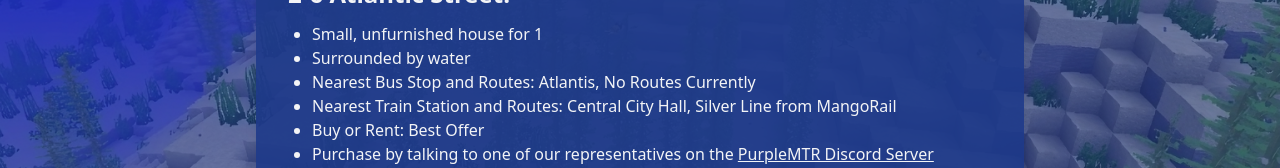
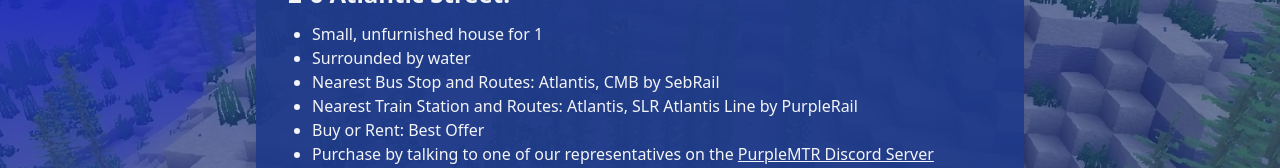
Before and after one commit to AwesomeKalin/pufferfishtranswebsite, a SvelteKit app: page /real-estate in a window 1280 px wide. Shown: the part 438-606 px from the top of the page. Built offline with nearby package versions, Linux system fonts and the light colour scheme.

Commit message:
Update some info

```diff
--- a/src/routes/+page.svelte
+++ b/src/routes/+page.svelte
@@ -9,7 +9,7 @@
 		<span class="font-bold">Server Info:</span> PurpleMTR is a Minecraft server utilizing the MTR
 		(Minecraft Transit Railway) mod along with various other mods to enhance your transportation and
 		building experience!
-		<a href="https://discord.gg/Be72D8EVd8" class="underline"
+		<a href="https://discord.gg/mEzTNkFBjA" class="underline"
 			>Join the official discord server today!</a
 		>
 	</p>
--- a/src/routes/about/+page.svelte
+++ b/src/routes/about/+page.svelte
@@ -14,7 +14,7 @@
 	or if you want a look at the world before you join, then head to
 	<a href="de1.ocean-hosting.top:25004">our Squaremap!</a> Want to start your own company to help
 	out with our goal? Then join our
-	<a href="https://discord.gg/Be72D8EVd8" class="underline"
+	<a href="https://discord.gg/mEzTNkFBjA" class="underline"
 		>discord server, and apply to be a builder!</a
 	>
 </p>
--- a/src/routes/contact/+page.svelte
+++ b/src/routes/contact/+page.svelte
@@ -1,7 +1,7 @@
 <h2 class="mb-4 text-center text-3xl font-bold">Contact Us</h2>
 <p class="mb-6 text-center">
 	Need some additional information? Want to suggest something new? Then you can contact us on <a
-		href="https://discord.gg/Be72D8EVd8" class="underline">the official PurpleMTR Discord Server!</a
+		href="https://discord.gg/mEzTNkFBjA" class="underline">the official PurpleMTR Discord Server!</a
 	> Simply ask your question in our public chats and a Pufferfish Transport representative will get back
 	to you as soon as possible! We value all of our customers feedback
 </p>
--- a/src/routes/real-estate/+page.svelte
+++ b/src/routes/real-estate/+page.svelte
@@ -12,12 +12,12 @@
 <ul class="mb-6 list-disc pl-6">
 	<li>Small, unfurnished house for 1</li>
 	<li>Surrounded by water</li>
-	<li>Nearest Bus Stop and Routes: Atlantis, No Routes Currently</li>
-	<li>Nearest Train Station and Routes: Central City Hall, Silver Line from MangoRail</li>
+	<li>Nearest Bus Stop and Routes: Atlantis, CMB by SebRail</li>
+	<li>Nearest Train Station and Routes: Atlantis, SLR Atlantis Line by PurpleRail</li>
 	<li>Buy or Rent: Best Offer</li>
 	<li>
 		Purchase by talking to one of our representatives on the <a
-			href="https://discord.gg/Be72D8EVd8"
+			href="https://discord.gg/mEzTNkFBjA"
 			class="underline">PurpleMTR Discord Server</a
 		>
 	</li>
```
